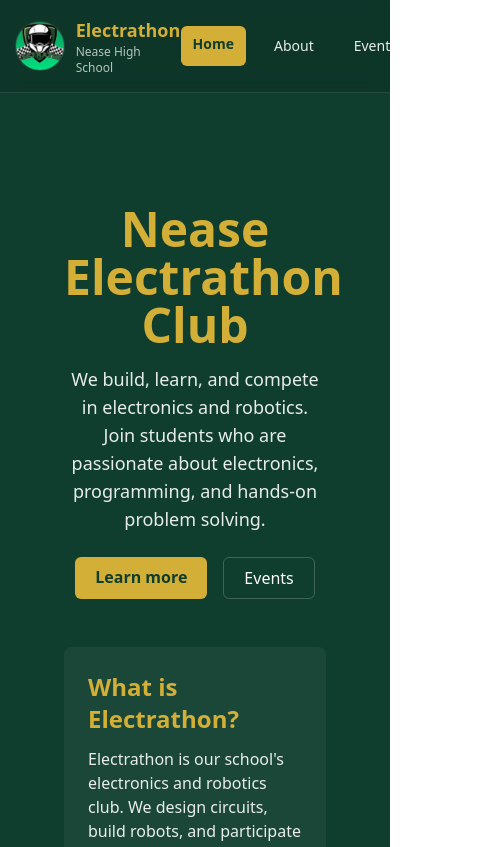
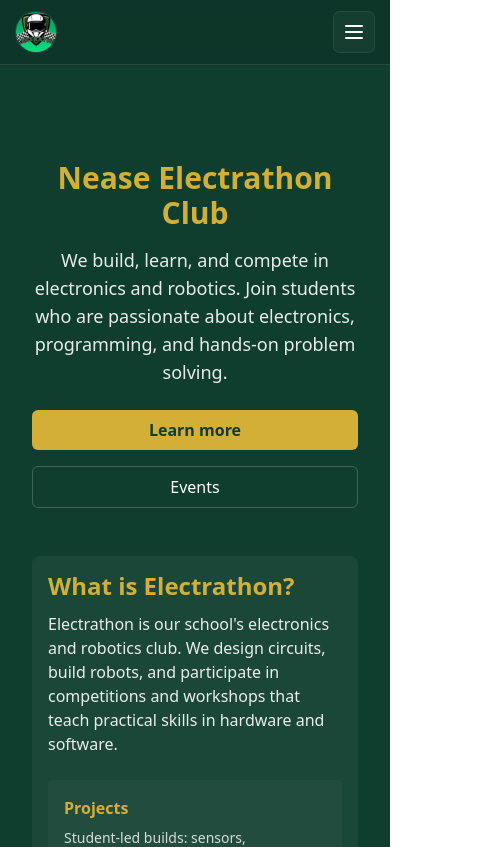
Before and after one commit to AGuy21/Electrathon-Website, a React (Vite) app: page / in a window 390 px wide. Shown: the top 847 px of the page, 503 px wide, since content can reach past the window. Built offline with nearby package versions, Linux system fonts and the light colour scheme.

Commit message:
FEAT: Responsive website design w/ mobile compatability

```diff
--- a/src/App.tsx
+++ b/src/App.tsx
@@ -13,7 +13,7 @@
     <div className="min-h-screen bg-[#0f3d2e] text-white">
       <Header SelectedPage={selectedPage} />
 
-      <main className="max-w-4xl mx-auto p-8">
+      <main className="container-centered p-6 md:p-8">
         <Routes>
           <Route path="/" element={<Home />} />
           <Route path="/about" element={<About />} />
--- a/src/components/Header.tsx
+++ b/src/components/Header.tsx
@@ -1,30 +1,40 @@
-import { NavLink } from 'react-router-dom'
-import { useState } from 'react'
-import { headerItems } from '../constants/data/headerItems'
-import logo from '../assets/images/Electrothon.png'
+import { NavLink } from "react-router-dom";
+import { useState } from "react";
+import { headerItems } from "../constants/data/headerItems";
+import logo from "../assets/images/Electrothon.png";
 
 interface HomeProps {
-  SelectedPage?: string
+  SelectedPage?: string;
 }
 
 export default function Header({ SelectedPage }: HomeProps) {
-  const [hoveredIndex, setHoveredIndex] = useState<number | null>(null)
+  const [hoveredIndex, setHoveredIndex] = useState<number | null>(null);
+  const [open, setOpen] = useState(false);
+
   return (
     <header className="w-full bg-black/10 backdrop-blur-sm border-b border-white/10">
-      <div className="max-w-6xl mx-auto px-4 py-4 flex items-center justify-between">
+      <div className="max-w-6xl mx-auto px-4 py-3 flex items-center justify-between">
         <div className="flex items-center gap-3">
-          <div className="w-12 h-12 rounded-full overflow-hidden bg-white/5 flex items-center justify-center ring-1 ring-white/10">
-            <img src={logo} alt="Electrothon logo" className="w-full h-full object-cover" />
+          <div className="w-10 h-10 sm:w-12 sm:h-12 rounded-full overflow-hidden bg-white/5 flex items-center justify-center ring-1 ring-white/10">
+            <img
+              src={logo}
+              alt="Electrothon logo"
+              className="w-full h-full object-cover"
+            />
           </div>
-          <div>
-            <div className="text-lg font-semibold text-[#d4af37]">Electrathon</div>
+          <div className="hidden sm:block">
+            <div className="text-lg font-semibold text-[#d4af37]">
+              Electrathon
+            </div>
             <div className="text-xs text-white/70">Nease High School</div>
           </div>
         </div>
 
-        <nav className="flex gap-4 items-center">
+        {/* Desktop nav */}
+
+        <nav className="hidden sm:flex gap-4 items-center">
           {headerItems.map((item, index) => {
-            const to = item.route === '/home' ? '/' : item.route
+            const to = item.route === "/home" ? "/" : item.route;
             return (
               <NavLink
                 key={item.title}
@@ -32,31 +42,95 @@
                 onMouseEnter={() => setHoveredIndex(index)}
                 onMouseLeave={() => setHoveredIndex(null)}
                 className={({ isActive }) => {
-                  let base = 'px-3 py-2 rounded-md text-sm md:text-base transition-all duration-200 transform inline-block'
+                  let base =
+                    "px-3 py-2 rounded-md text-sm md:text-base transition-all duration-200 transform inline-block";
 
                   if (hoveredIndex !== null) {
                     if (hoveredIndex === index) {
-                      base += ' -translate-y-1 scale-105 text-[#0f3d2e] bg-[#d4af37] font-semibold border-b-4 border-[#d4af37]'
+                      base +=
+                        " -translate-y-1 scale-105 text-[#0f3d2e] bg-[#d4af37] font-semibold border-b-4 border-[#d4af37]";
                     } else {
-                      base += ' scale-95 text-white/40'
+                      base += " scale-95 text-white/40";
                     }
                   } else {
                     if (isActive || SelectedPage === item.title) {
-                      base += ' text-[#0f3d2e] bg-[#d4af37] font-semibold border-b-4 border-[#d4af37]'
+                      base +=
+                        " text-[#0f3d2e] bg-[#d4af37] font-semibold border-b-4 border-[#d4af37]";
                     } else {
-                      base += ' text-white/90 hover:-translate-y-1 hover:scale-105 hover:text-white hover:bg-white/5'
+                      base +=
+                        " text-white/90 hover:-translate-y-1 hover:scale-105 hover:text-white hover:bg-white/5";
                     }
                   }
-
-                  return base
+                  return base;
                 }}
               >
                 {item.title}
               </NavLink>
-            )
+            );
           })}
         </nav>
+
+        {/* Mobile menu button */}
+        <div className="sm:hidden">
+          <button
+            aria-label="Toggle menu"
+            onClick={() => setOpen((v) => !v)}
+            className="p-2 rounded-md ring-1 ring-white/10 bg-white/3"
+          >
+            <svg
+              className="w-6 h-6 text-white"
+              fill="none"
+              stroke="currentColor"
+              viewBox="0 0 24 24"
+              xmlns="http://www.w3.org/2000/svg"
+            >
+              {open ? (
+                <path
+                  strokeLinecap="round"
+                  strokeLinejoin="round"
+                  strokeWidth={2}
+                  d="M6 18L18 6M6 6l12 12"
+                />
+              ) : (
+                <path
+                  strokeLinecap="round"
+                  strokeLinejoin="round"
+                  strokeWidth={2}
+                  d="M4 6h16M4 12h16M4 18h16"
+                />
+              )}
+            </svg>
+          </button>
+        </div>
       </div>
+
+      {/* Mobile menu panel */}
+
+      {open && (
+        <div className="sm:hidden mobile-menu-backdrop px-4 py-3 border-t border-white/5">
+          <div className="flex flex-col gap-2">
+            {headerItems.map((item) => {
+              const to = item.route === "/home" ? "/" : item.route;
+              return (
+                <NavLink
+                  key={item.title}
+                  to={to}
+                  onClick={() => setOpen(false)}
+                  className={({ isActive }) =>
+                    `block px-3 py-2 rounded text-sm ${
+                      isActive
+                        ? "bg-[#d4af37] text-[#0f3d2e] font-semibold"
+                        : "text-white/90 hover:bg-white/5"
+                    }`
+                  }
+                >
+                  {item.title}
+                </NavLink>
+              );
+            })}
+          </div>
+        </div>
+      )}
     </header>
-  )
+  );
 }
--- a/src/index.css
+++ b/src/index.css
@@ -1 +1,40 @@
 @import "tailwindcss";
+
+:root {
+	--site-max-width: 64rem;
+	--gold: #d4af37;
+	--bg: #0f3d2e;
+}
+
+html {
+	font-size: 16px;
+}
+
+body {
+	-webkit-font-smoothing: antialiased;
+	-moz-osx-font-smoothing: grayscale;
+}
+
+/* Container utility used to center the container responsivelt */
+.container-centered {
+	max-width: var(--site-max-width);
+	margin-left: auto;
+	margin-right: auto;
+	padding-left: 1rem;
+	padding-right: 1rem;
+}
+
+h1, h2, h3 {
+	line-height: 1.15;
+}
+
+@media (max-width: 640px) {
+	.p-responsive {
+		padding-left: 1rem;
+		padding-right: 1rem;
+	}
+}
+
+.mobile-menu-backdrop {
+	backdrop-filter: blur(6px);
+}
--- a/src/pages/About.tsx
+++ b/src/pages/About.tsx
@@ -1,8 +1,8 @@
 export default function About() {
   return (
     <div className="py-12">
-      <div className="max-w-4xl mx-auto p-8 text-center">
-        <h2 className="text-3xl text-[#d4af37]">About Electrathon</h2>
+      <div className="p-responsive max-w-4xl mx-auto p-6 text-center">
+        <h2 className="text-2xl sm:text-3xl text-[#d4af37]">About Electrathon</h2>
         <p className="mt-4 text-white/85">Electrathon is our electronics and robotics club.</p>
         <p className="mt-4 text-white/80">We meet weekly to work on projects, learn new skills, and prepare for competitions.</p>
       </div>
--- a/src/pages/Home.tsx
+++ b/src/pages/Home.tsx
@@ -3,21 +3,21 @@
 export default function Home() {
   return (
     <div className="py-12 text-white">
-      <div className="max-w-4xl mx-auto p-8">
+      <div className="p-responsive max-w-4xl mx-auto p-6">
         <section className="text-center">
-          <h2 className="text-5xl font-bold text-[#d4af37]">Nease Electrathon Club</h2>
+          <h2 className="text-3xl sm:text-5xl font-bold text-[#d4af37]">Nease Electrathon Club</h2>
           <p className="mt-4 text-lg text-white/90">
             We build, learn, and compete in electronics and robotics. Join students who are passionate about electronics,
             programming, and hands-on problem solving.
           </p>
 
-          <div className="mt-6 flex justify-center gap-4">
+          <div className="mt-6 flex flex-col sm:flex-row justify-center gap-4">
             <a href="#/about" className="px-5 py-2 rounded-md bg-[#d4af37] text-[#0f3d2e] font-semibold hover:opacity-95">Learn more</a>
             <Link to="/events" className="px-5 py-2 rounded-md border border-white/20 text-white hover:bg-white/5">Events</Link>
           </div>
         </section>
 
-        <section className="mt-12 bg-white/5 rounded-lg p-6">
+        <section className="mt-12 bg-white/5 rounded-lg p-4 sm:p-6">
           <h3 className="text-2xl font-semibold text-[#d4af37]">What is Electrathon?</h3>
           <p className="mt-3 text-white/90">
             Electrathon is our school's electronics and robotics club. We design circuits, build robots, and
```
